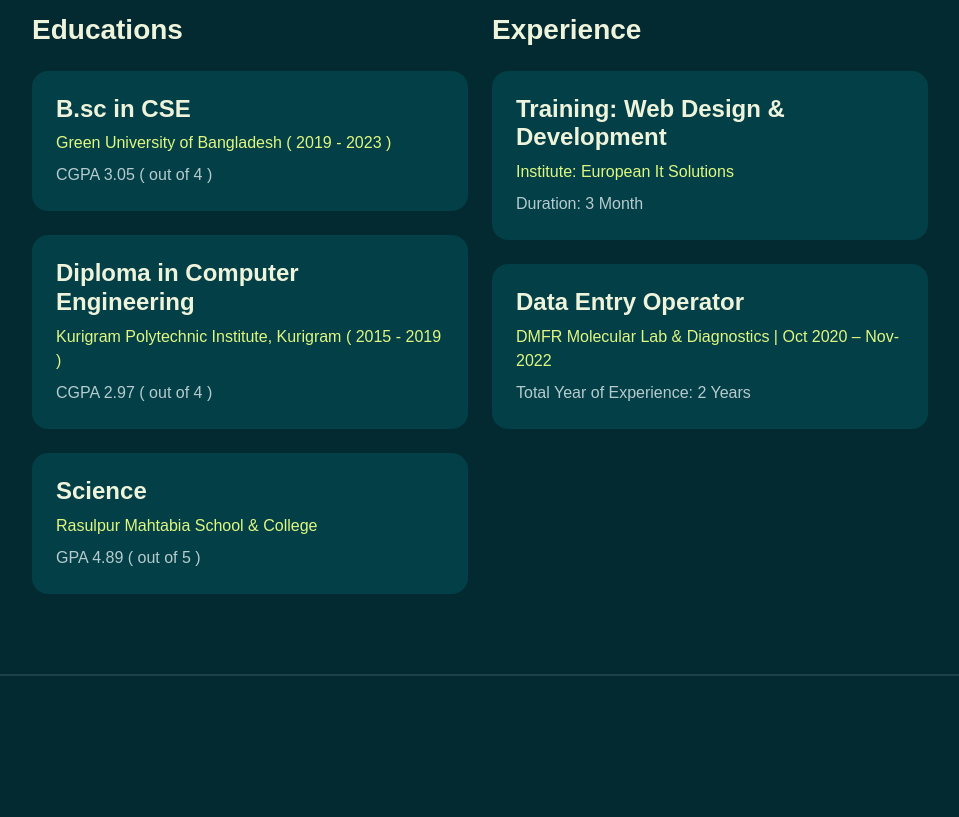
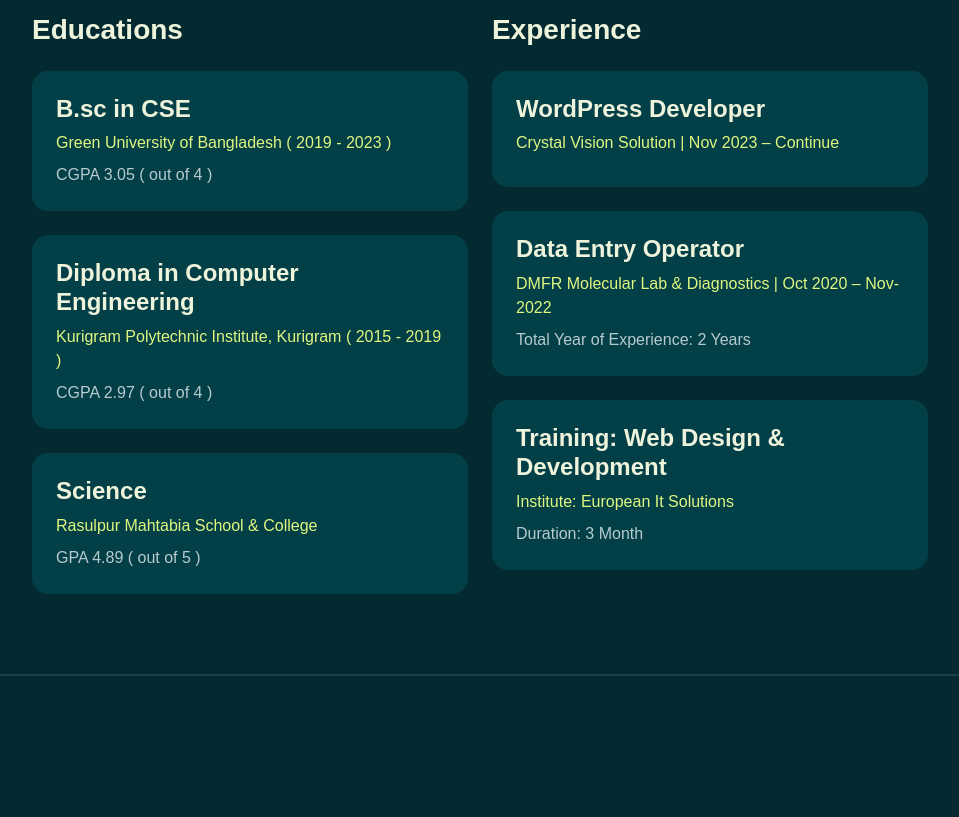
Before and after one commit to hassanroki/md_rokibul_hassan, a plain HTML site: page index.html in a window 1280 px wide. Shown: the part 3325-4142 px from the top of the page, without its empty margins (268-1227 px from the left). Drawn offline with Linux system fonts and the light colour scheme.

Commit message:
Experience Add Crystal Vision Solutions

```diff
--- a/index.html
+++ b/index.html
@@ -281,9 +281,10 @@
 
                   <div class="col-12" data-aos="fade-up" data-aos-delay="600">
                     <div class="bg-base p-4 rounded-4 shadow-effect">
-                      <h4>Training: Web Design & Development</h4>
-                      <p class="text-brand mb-2">Institute: European It Solutions</p>
-                      <p class="mb-0">Duration: 3 Month</p>
+                      <h4>WordPress Developer</h4>
+                      <p class="text-brand mb-2">Crystal Vision Solution | Nov 2023 – Continue</p>
+                      <!-- <p class="mb-0">Total Year of Experience: 2 Years
+                      </p> -->
                     </div>
                   </div>
 
@@ -293,6 +294,14 @@
                       <p class="text-brand mb-2">DMFR Molecular Lab & Diagnostics | Oct 2020 – Nov-2022</p>
                       <p class="mb-0">Total Year of Experience: 2 Years
                       </p>
+                    </div>
+                  </div>
+
+                  <div class="col-12" data-aos="fade-up" data-aos-delay="600">
+                    <div class="bg-base p-4 rounded-4 shadow-effect">
+                      <h4>Training: Web Design & Development</h4>
+                      <p class="text-brand mb-2">Institute: European It Solutions</p>
+                      <p class="mb-0">Duration: 3 Month</p>
                     </div>
                   </div>
 
```
